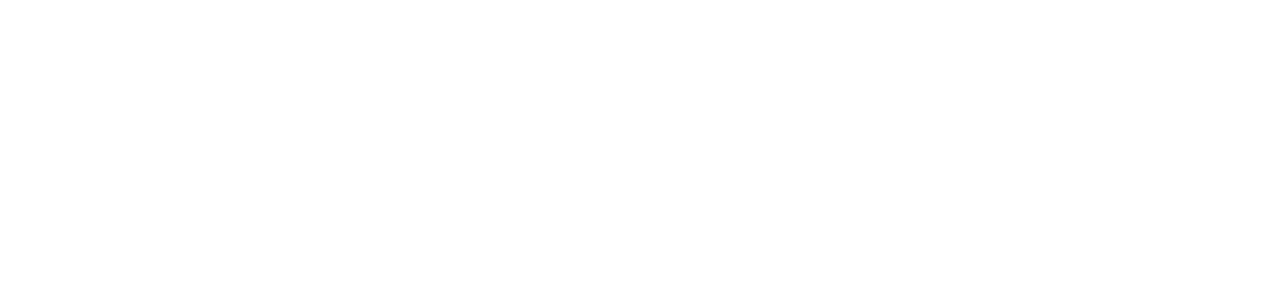
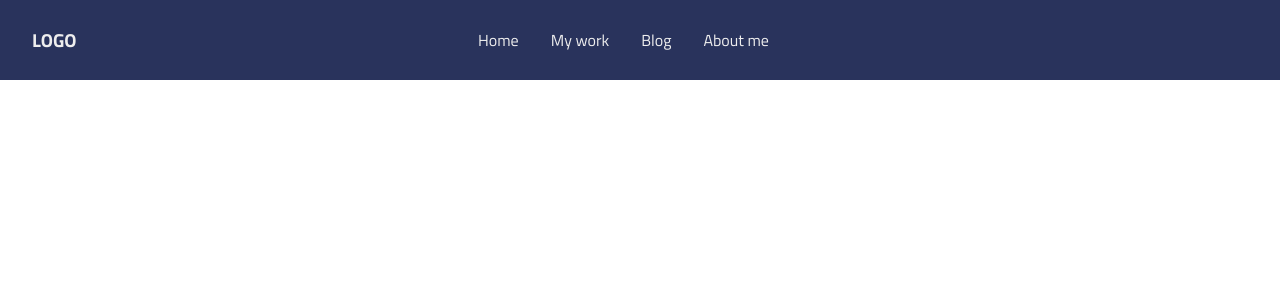
Before and after one commit to Theguishe/Mar-de-hilos, a React (Create React App) app in the folder app/views/clients/: page / in a window 1280 px wide. Shown: the top 300 px of the page. Built offline with nearby package versions, Linux system fonts and the light colour scheme.

Commit message:
prueba navbar

```diff
--- a/app/views/clients/package.json
+++ b/app/views/clients/package.json
@@ -9,6 +9,7 @@
     "@testing-library/user-event": "^13.5.0",
     "react": "^18.2.0",
     "react-dom": "^18.2.0",
+    "react-icons": "^4.8.0",
     "react-scripts": "5.0.1",
     "web-vitals": "^2.1.4"
   },
--- a/app/views/clients/src/App.js
+++ b/app/views/clients/src/App.js
@@ -1,6 +1,13 @@
+import React from 'react';
+import Navbar from './Components/navbar';
+
 
 function App() {
-  return
+	return (
+		<React.Fragment>
+			<Navbar/>
+		</React.Fragment>
+	);
 }
 
 export default App;
--- a/app/views/clients/src/Components/navbar.jsx
+++ b/app/views/clients/src/Components/navbar.jsx
@@ -0,0 +1,38 @@
+import { useRef } from "react";
+import { FaBars, FaTimes } from "react-icons/fa";
+import "../Styles/main.css";
+
+
+function Navbar() {
+	const navRef = useRef();
+
+	const showNavbar = () => {
+		navRef.current.classList.toggle(
+			"responsive_nav"
+		);
+	};
+
+	return (
+		<header>
+			<h3>LOGO</h3>
+			<nav ref={navRef}>
+				<a href="/#">Home</a>
+				<a href="/#">My work</a>
+				<a href="/#">Blog</a>
+				<a href="/#">About me</a>
+				<button
+					className="nav-btn nav-close-btn"
+					onClick={showNavbar}>
+					<FaTimes />
+				</button>
+			</nav>
+			<button
+				className="nav-btn"
+				onClick={showNavbar}>
+				<FaBars />
+			</button>
+		</header>
+	);
+}
+
+export default Navbar;
--- /dev/null
+++ b/app/views/clients/src/Styles/main.css
@@ -0,0 +1,89 @@
+@import url("https://fonts.googleapis.com/css2?family=Titillium+Web:wght@300;400;700&display=swap");
+
+* {
+	padding: 0;
+	margin: 0;
+	box-sizing: border-box;
+	font-family: "Titillium Web", sans-serif;
+}
+
+:root {
+	--mainColor: #29335c;
+	--mainColorLight: #5767aa;
+	--secondaryColor: #db2b39;
+	--textColor: #eee;
+}
+
+header {
+	display: flex;
+	align-items: center;
+	justify-content: space-between;
+	height: 80px;
+	padding: 0 2rem;
+	background-color: var(--mainColor);
+	color: var(--textColor);
+}
+
+nav a {
+	margin: 0 1rem;
+	color: var(--textColor);
+	text-decoration: none;
+}
+
+nav a:hover {
+	color: var(--secondaryColor);
+}
+
+header .nav-btn {
+	padding: 5px;
+	cursor: pointer;
+	background: transparent;
+	border: none;
+	outline: none;
+	color: var(--textColor);
+	visibility: hidden;
+	opacity: 0;
+	font-size: 1.8rem;
+}
+
+header div,
+nav {
+	display: flex;
+	align-items: center;
+}
+
+@media only screen and (max-width: 1024px) {
+	header .nav-btn {
+		visibility: visible;
+		opacity: 1;
+	}
+
+	header nav {
+		position: fixed;
+		top: -100vh;
+		left: 0;
+		height: 100%;
+		width: 100%;
+		display: flex;
+		flex-direction: column;
+		align-items: center;
+		justify-content: center;
+		gap: 1.5rem;
+		background-color: var(--mainColor);
+		transition: 1s;
+	}
+
+	header .responsive_nav {
+		transform: translateY(100vh);
+	}
+
+	nav .nav-close-btn {
+		position: absolute;
+		top: 2rem;
+		right: 2rem;
+	}
+
+	nav a {
+		font-size: 1.5rem;
+	}
+}
--- a/app/views/clients/src/index.js
+++ b/app/views/clients/src/index.js
@@ -1,10 +1,8 @@
 import React from 'react';
-import ReactDOM from 'react-dom/client';
+import ReactDOM from 'react-dom';
 import App from './App';
 
-const root = ReactDOM.createRoot(document.getElementById('root'));
-root.render(
-  <React.StrictMode>
-    <App />
-  </React.StrictMode>
+ReactDOM.render(
+    <App />,
+  document.getElementById('root')
 );
```
Also changed, not shown: 1 other file (tests, documents, lock files or other folders).
